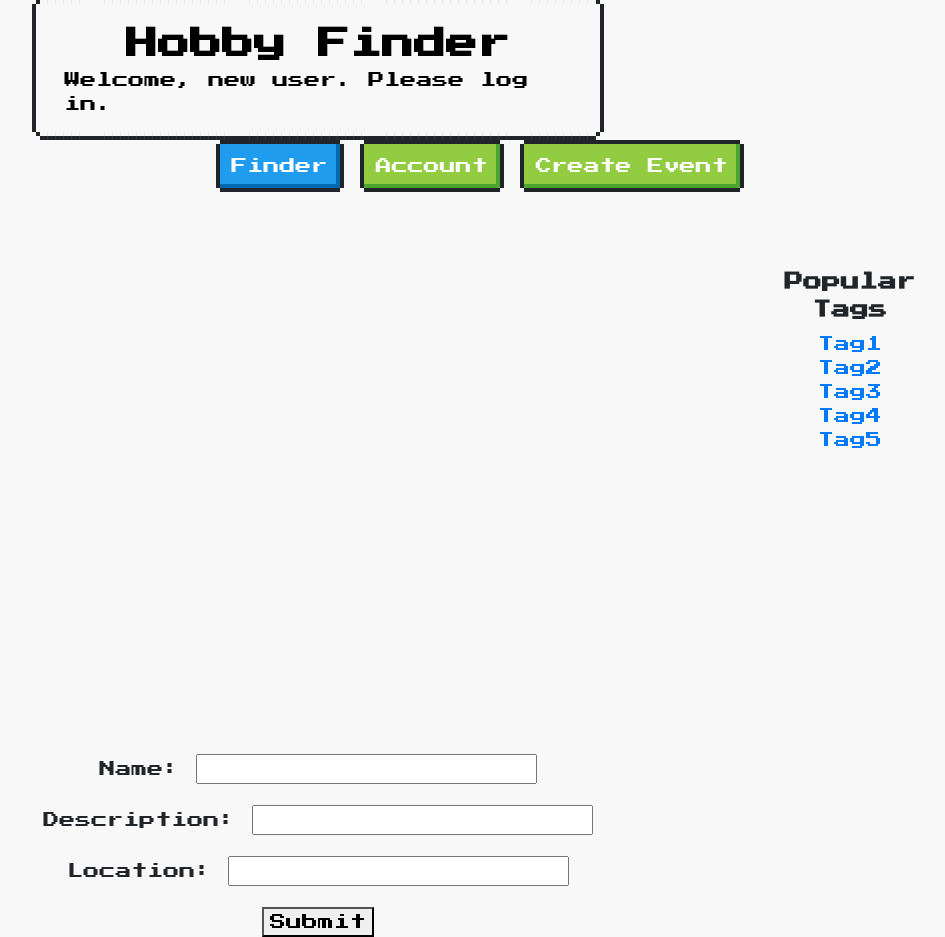
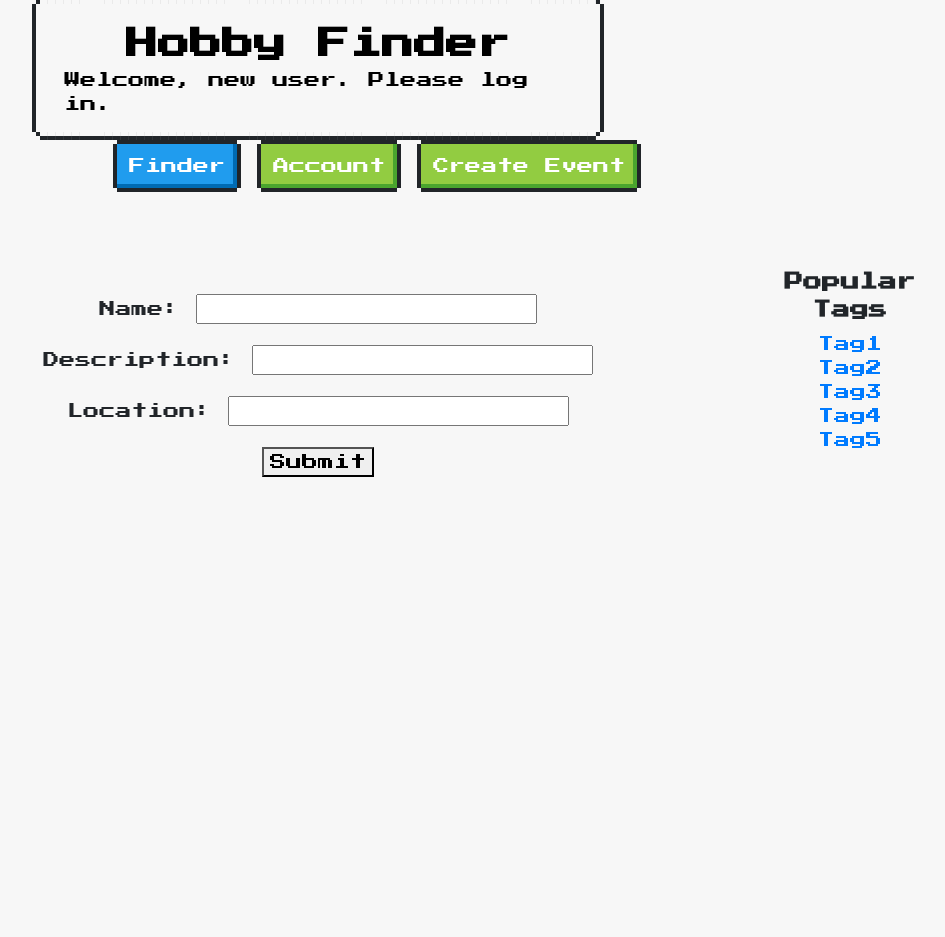
Before and after one commit to josh-palmerk/hobbyfinder, a Django app: page /create_event/ in a window 1280 px wide. Shown: the whole page, without its empty margins (322-1267 px from the left). After the commit the page ends 477 px from the top, so only its background shows below. Run offline with Django 3.2, Linux system fonts and the light colour scheme.

Commit message:
fixed form

```diff
--- a/hobby_finder/static/custom.css
+++ b/hobby_finder/static/custom.css
@@ -6,7 +6,7 @@
 }
 
 body {
-  background-color: #f8f8f8;
+  background-color: #f7f7f7;
   max-width: 80%;
   margin: 0 auto;
 }
@@ -35,7 +35,7 @@ body {
   margin-bottom: 100%;
   margin:0 auto;
   height: 0;
-  padding-left: 40%;
+  padding-left: 30%;
 }
 
 .title-title1{
@@ -63,5 +63,5 @@ ul {
   text-align: center;
   max-width: 75ch;
   position: relative;
-  margin-top: 60%;
+  margin-top: 15%;
 }
```
